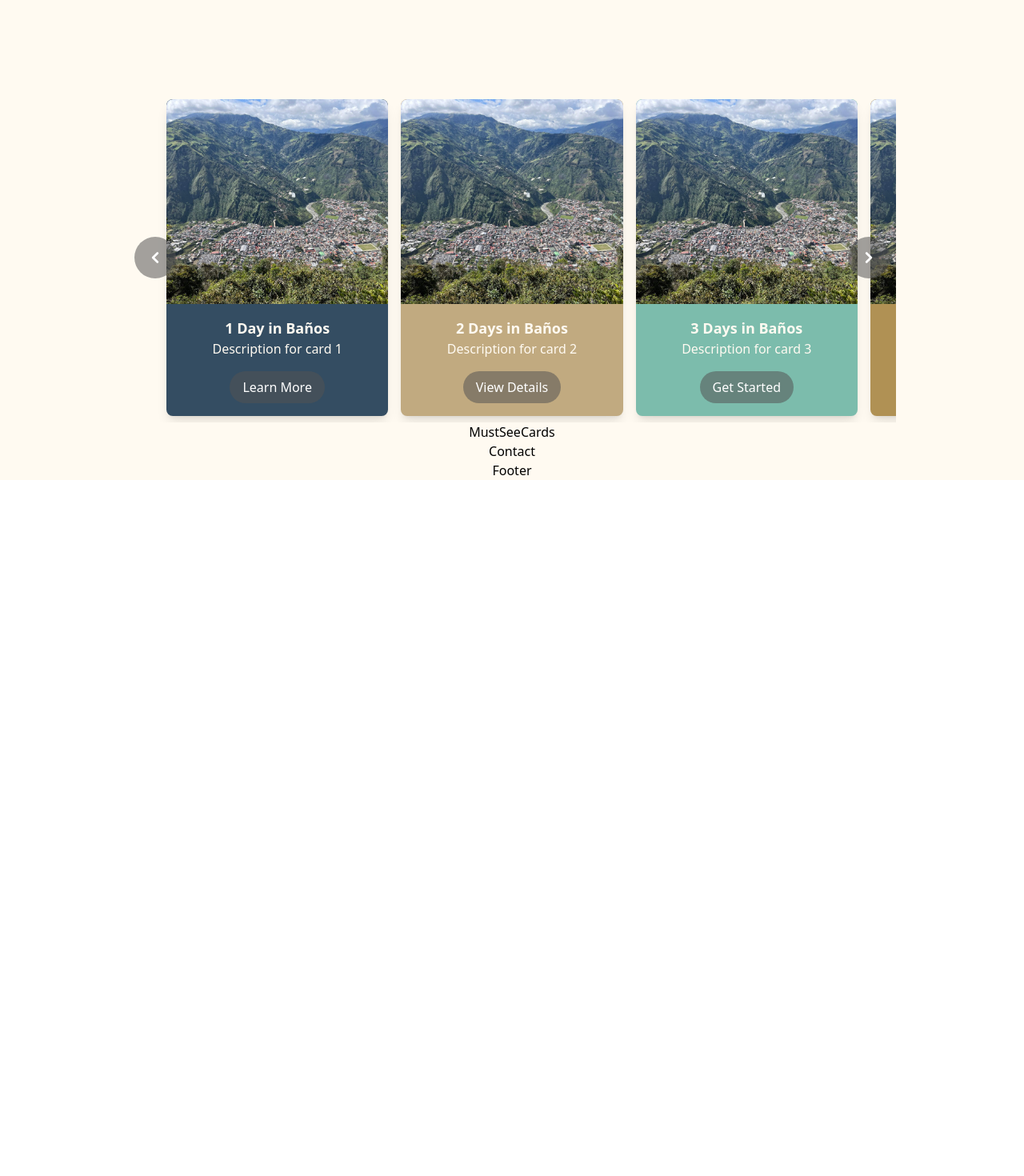
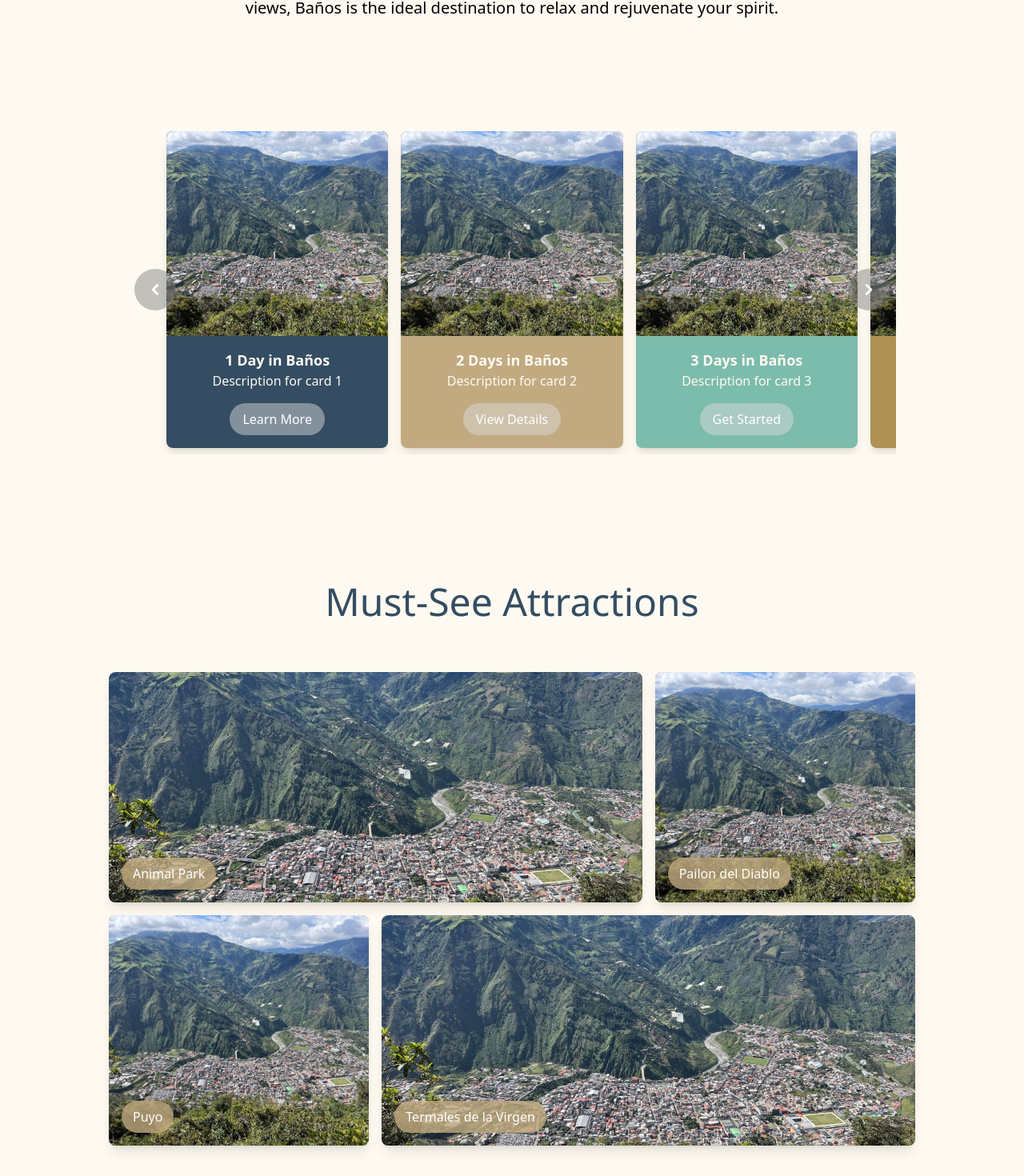
Before and after one commit to k-kenney/magical-banos, a React (Vite) app: page / in a window 1280 px wide. Shown: the part 2236-3706 px from the top of the page at 80% size. Before the commit the page ends 2836 px from the top, so only its background shows below. Built offline with nearby package versions, Linux system fonts and the light colour scheme.

Commit message:
added must see cards

```diff
--- a/src/App.css
+++ b/src/App.css
@@ -21,7 +21,11 @@
 }
 
 .bg-gray-800 {
-  background-color: #53535388; /* Tailwind's gray-800 color */
+  background-color: #dbdbdb7a; /* Tailwind's gray-800 color */
+}
+
+.bg-gray-400 {
+  background-color: #8181817a; /* Tailwind's gray-800 color */
 }
 
 .text-white {
--- a/src/components/Homepage/ItineraryCards.jsx
+++ b/src/components/Homepage/ItineraryCards.jsx
@@ -47,13 +47,13 @@ const ItineraryCards = ({ cards }) => {
         ))}
       </div>
       <button
-        className="absolute top-1/2 left-2 transform -translate-y-1/2 p-3 bg-gray-800 text-white rounded-full z-10"
+        className="absolute top-1/2 left-2 transform -translate-y-1/2 p-3 bg-gray-400 text-white rounded-full z-10"
         onClick={handlePrevClick}
       >
         <HiChevronLeft className="w-7 h-7" />
       </button>
       <button
-        className="absolute top-1/2 right-2 transform -translate-y-1/2 p-3 bg-gray-800 text-white rounded-full z-10"
+        className="absolute top-1/2 right-2 transform -translate-y-1/2 p-3 bg-gray-400 text-white rounded-full z-10"
         onClick={handleNextClick}
       >
         <HiChevronRight className="w-7 h-7" />
--- a/src/components/Homepage/MustSeeCards.jsx
+++ b/src/components/Homepage/MustSeeCards.jsx
@@ -1,9 +1,80 @@
+import heroImage from "../../assets/banos-hero.jpg";
+import { HiChevronRight } from "react-icons/hi"; // Importing an arrow icon
+
+const MustSeeCards = () => {
+
+  return (
+    <div className="m-auto p-auto py-40">
+        <h2 className="pb-14 text-5xl font-title text-darkBlue leading-[3rem]">
+          Must-See Attractions
+        </h2>
+    <div className="flex flex-wrap w-[80%] p-auto m-auto">
+      {/* First Row - Two Cards (2/3 and 1/3 widths) */}
+      <div className="w-2/3 p-2">
+        <div
+          className="relative rounded-lg overflow-hidden shadow-lg cursor-pointer"
+        >
+          <img
+            className="w-full h-72 object-cover rounded-t-lg"
+            src={heroImage}
+            alt="Hero"
+          />
+          <button className="absolute bottom-4 left-4 p-2 px-3.5 bg-lightTan bg-opacity-80 text-white rounded-full">
+            <h4>Animal Park</h4>
+          </button>
+        </div>
+      </div>
+      <div className="w-1/3 p-2">
+        <div
+          className="relative bg-lightTan rounded-lg overflow-hidden shadow-lg cursor-pointer"
+        >
+          <img
+            className="w-full h-72 object-cover rounded-t-lg"
+            src={heroImage}
+            alt="Hero"
+          />
+          <button className="absolute bottom-4 left-4 p-2 px-3.5 bg-lightTan bg-opacity-80 text-white rounded-full">
+            <h4>Pailon del Diablo</h4>
+          </button>
+        </div>
+      </div>
+
+      {/* second row */}
+
+      <div className="w-1/3 p-2">
+        <div
+          className="relative bg-lightTan rounded-lg overflow-hidden shadow-lg cursor-pointer"
+        >
+          <img
+            className="w-full h-72 object-cover rounded-t-lg"
+            src={heroImage}
+            alt="Hero"
+          />
+          <button className="absolute bottom-4 left-4 p-2 px-3.5 bg-lightTan bg-opacity-80 text-white rounded-full">
+            <h4>Puyo</h4>
+          </button>
+        </div>
+      </div>
+
+      <div className="w-2/3 p-2">
+        <div
+          className="relative rounded-lg overflow-hidden shadow-lg cursor-pointer"
+        >
+          <img
+            className="w-full h-72 object-cover rounded-t-lg"
+            src={heroImage}
+            alt="Hero"
+          />
+          <button className="absolute bottom-4 left-4 p-2 px-3.5 bg-lightTan bg-opacity-80 text-white rounded-full">
+            <h4>Termales de la Virgen</h4>
+          </button>
+        </div>
+      </div>
 
 
-const MustSeeCards = () => {
-  return (
-    <div>MustSeeCards</div>
-  )
-}
+    </div>
+    </div>
+  );
+};
 
-export default MustSeeCards
+export default MustSeeCards;
--- a/src/components/Homepage/Unwind.jsx
+++ b/src/components/Homepage/Unwind.jsx
@@ -2,11 +2,11 @@ const Unwind = () => {
   return (
     <>
       <div className="py-32 m-auto p-auto w-[60%]">
-        <h2 className="text-4xl font-title text-darkBlue leading-[3rem]">
+        <h2 className="text-5xl font-title text-darkBlue leading-[3rem]">
           Unwind in Baños
         </h2>
-        <div className="text-center pt-8">
-          <p className="text-xl text-para">
+        <div className="text-center pt-10">
+          <p className="text-xl text-para leading-9">
             Nestled in the heart of the Andes, Baños provides a tranquil escape
             with its serene landscapes and calming waters. Whether you’re
             enjoying a spa day, taking a leisurely walk through the town’s
```
